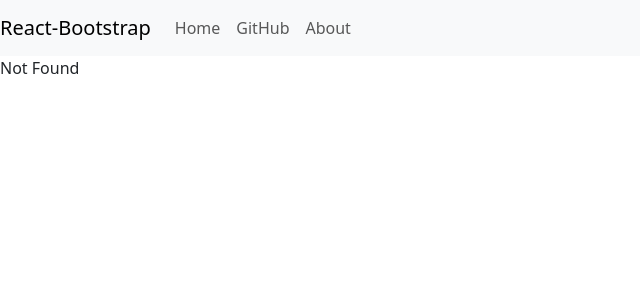
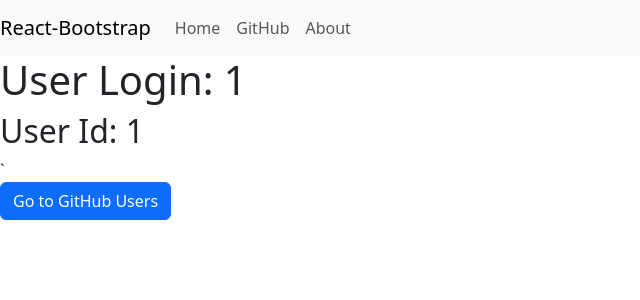
Before and after one commit to rourkescott27/react, a React (Create React App) app in the folder chapter_08/routing/: page /github/user/1/1 in a window 1280 px wide. Before the commit this address had no page. Shown: the top 300 px of the page, without its empty margins (0-640 px from the left). Built offline with nearby package versions, Linux system fonts and the light colour scheme.

Commit message:
8.3-route-parameters

```diff
--- a/chapter_08/routing/src/App.js
+++ b/chapter_08/routing/src/App.js
@@ -4,6 +4,7 @@ import 'bootstrap/dist/css/bootstrap.min.css';
 import './App.css';
 import { BrowserRouter, Route, Routes } from 'react-router-dom';
 import { Nav, Navbar } from 'react-bootstrap';
+import GitHubUser from "./GitHubUser";
 
 
 class App extends Component {
@@ -40,6 +41,7 @@ class Header extends Component {
             <Route path="/github" element={<GitHub />} />
             <Route path="/about" element={<About />} />
             <Route exact path="/" element={<Home />} />
+            <Route path="/github/user/:login/:id" element={<GitHubUser />} />
             <Route path="/*" element={<NotFound />} />
           </Routes>
         </div>
--- /dev/null
+++ b/chapter_08/routing/src/GitHubUser.js
@@ -0,0 +1,35 @@
+import React, { Component } from 'react';
+import { useParams } from 'react-router-dom';
+import { Nav, Button } from 'react-bootstrap';
+
+
+class GitHubUser extends Component {
+
+    constructor(props) {
+        super(props);
+
+    }
+
+    render() {
+        const { id, login } = this.props.params;
+        return (
+            <div>
+                <h1>User Login: {login}</h1>
+                <h2>User Id: {id}</h2>`
+                <Nav.Link href="/github">
+                    <Button>
+                        Go to GitHub Users
+                    </Button>
+                </Nav.Link>
+
+            </div>
+        );
+    }
+}
+
+export default (props) => (
+    <GitHubUser
+        {...props}
+        params={useParams()}
+    />
+);
```
